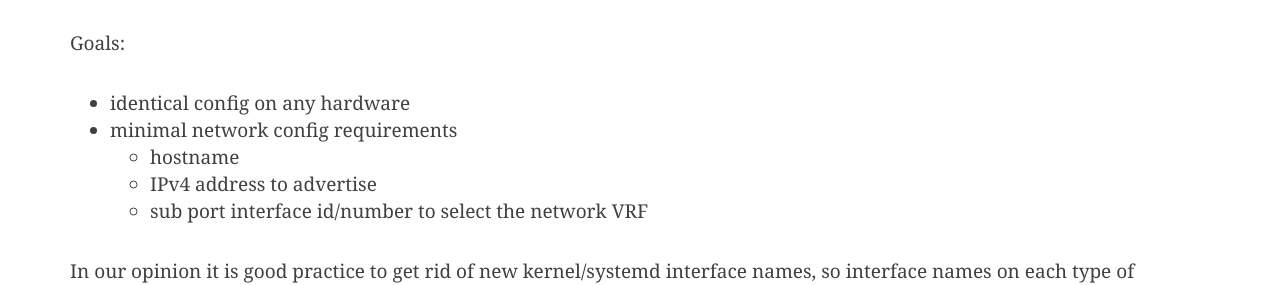
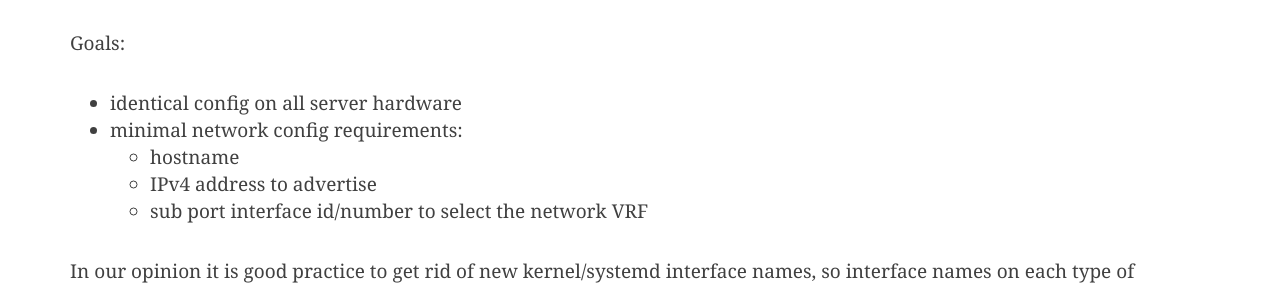
Before and after one commit to RTBHOUSE/techblog, a Jekyll site: the page built from _posts/2021-11-25-L2-EVPN-to-L3-concept-part2.markdown, in a window 1280 px wide and 900 px high, scrolled down 8940 px. Shown: the part 170-455 px from the top of the window. Built offline with Jekyll 4.4.1, drawn with Linux system fonts in a browser that asks for light colours; nearby versions of some CDN libraries; comment, search, counter and statistics services are not loaded.

Commit message:
Update 2021-11-25-L2-EVPN-to-L3-concept-part2.markdown

```diff
--- a/_posts/2021-11-25-L2-EVPN-to-L3-concept-part2.markdown
+++ b/_posts/2021-11-25-L2-EVPN-to-L3-concept-part2.markdown
@@ -513,12 +513,11 @@ Total number of neighbors 55
 # Server side configuration (Linux - Debian/Ubuntu)
 
 Goals:
-  - identical config on any hardware
-  - minimal network config requirements
+  - identical config on all server hardware
+  - minimal network config requirements:
      - hostname
      - IPv4 address to advertise
      - sub port interface id/number to select the network VRF
-
 
 In our opinion it is good practice to get rid of new kernel/systemd interface names, so interface names on each type of hardware is identical.
 Usually it is done by adding kernel parameters:
```
